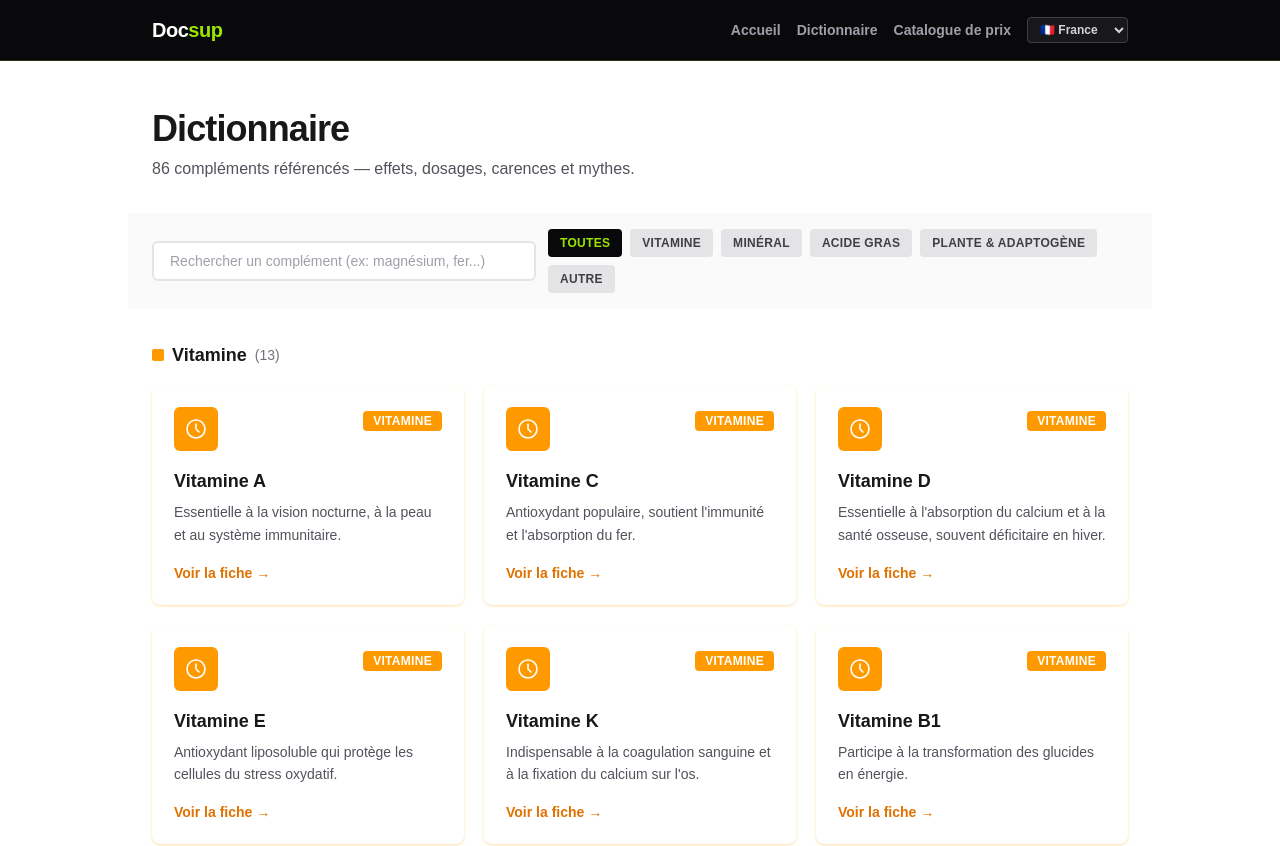
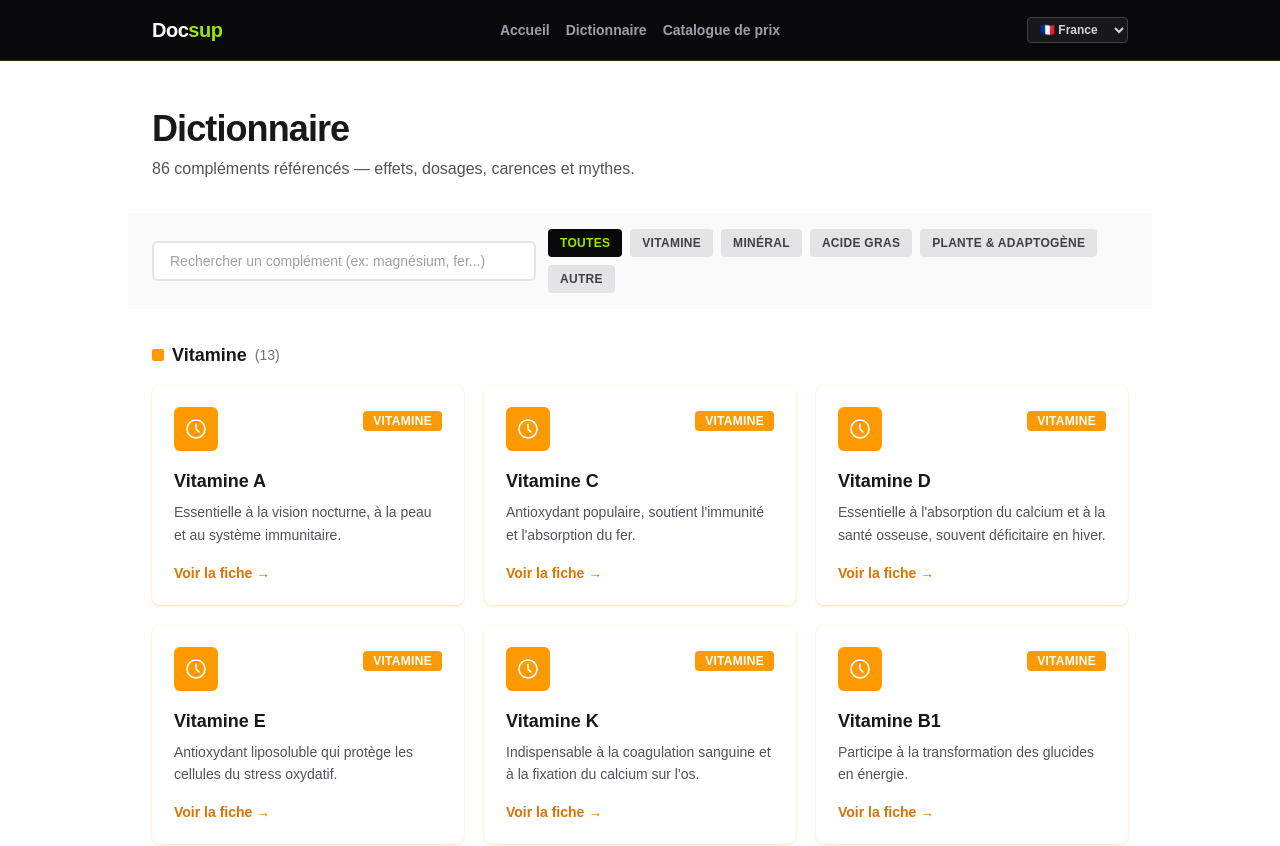
Before and after one commit to HugoDil/docsup, a Next.js app: page /dictionnaire in a window 1280 px wide. Shown: the top 846 px of the page. Built offline with nearby package versions, Linux system fonts and the light colour scheme.

Commit message:
Center header nav links between logo and region switcher
Uses a 3-column grid (logo / nav / switcher) on desktop so the nav
sits at the true center regardless of switcher width, instead of
being bunched against the right edge.

```diff
--- a/src/app/dictionnaire/DictionnaireClient.tsx
+++ b/src/app/dictionnaire/DictionnaireClient.tsx
@@ -44,7 +44,7 @@ export default function DictionnaireClient() {
         {supplements.length} compléments référencés — effets, dosages, carences et mythes.
       </p>
 
-      <div className="sticky top-[128px] z-10 -mx-6 mt-8 bg-zinc-50/95 px-6 py-4 backdrop-blur dark:bg-black/95 sm:top-[61px]">
+      <div className="sticky top-[131px] z-10 -mx-6 mt-8 bg-zinc-50/95 px-6 py-4 backdrop-blur dark:bg-black/95 sm:top-[61px]">
         <div className="flex flex-col gap-3 sm:flex-row sm:items-center">
           <input
             type="text"
--- a/src/components/Header.tsx
+++ b/src/components/Header.tsx
@@ -4,13 +4,13 @@ import RegionSwitcher from "@/components/RegionSwitcher";
 export default function Header() {
   return (
     <header className="sticky top-0 z-20 border-b border-lime-400/20 bg-zinc-950">
-      <div className="mx-auto flex max-w-5xl flex-col gap-3 px-6 py-4 sm:flex-row sm:items-center sm:justify-between">
-        <Link href="/" className="flex items-center gap-2 self-center sm:self-auto">
+      <div className="mx-auto flex max-w-5xl flex-col items-center gap-3 px-6 py-4 sm:grid sm:grid-cols-[1fr_auto_1fr] sm:gap-4">
+        <Link href="/" className="flex items-center gap-2 justify-self-start">
           <span className="text-xl font-black tracking-tight text-white">
             Doc<span className="text-lime-400">sup</span>
           </span>
         </Link>
-        <nav className="flex flex-wrap items-center justify-center gap-x-4 gap-y-2 text-sm font-semibold text-zinc-400 sm:justify-end">
+        <nav className="flex flex-wrap items-center justify-center gap-x-4 gap-y-2 text-sm font-semibold text-zinc-400 justify-self-center">
           <Link href="/" className="transition-colors hover:text-lime-400">
             Accueil
           </Link>
@@ -20,8 +20,10 @@ export default function Header() {
           <Link href="/catalogue" className="transition-colors hover:text-lime-400">
             Catalogue de prix
           </Link>
+        </nav>
+        <div className="justify-self-center sm:justify-self-end">
           <RegionSwitcher />
-        </nav>
+        </div>
       </div>
     </header>
   );
```
